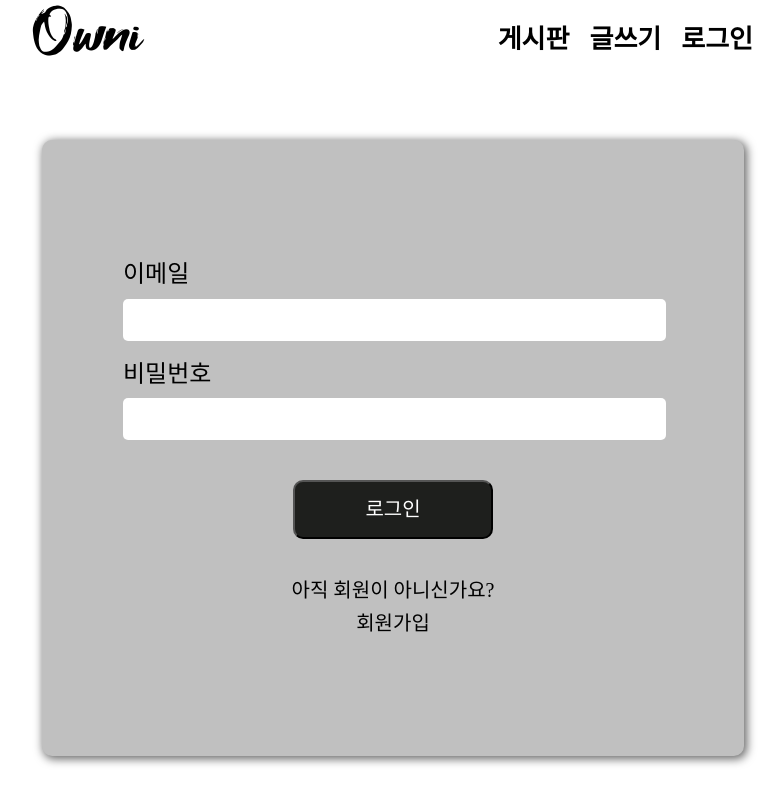
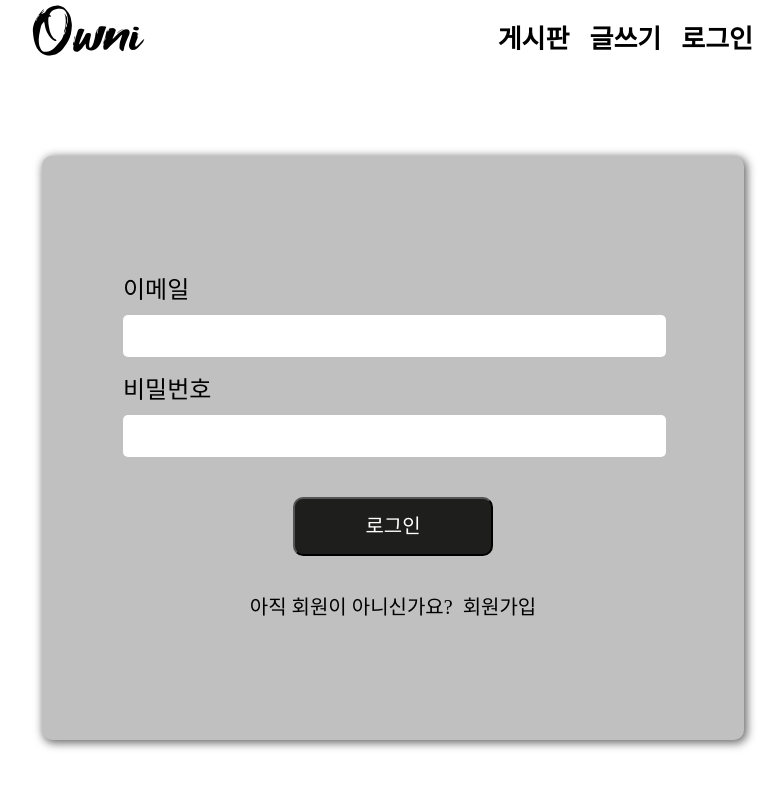
Before and after one commit to owni14/react-crud-project, a React (Create React App) app: page /Sign-in in a window 1280 px wide. Shown: the top 804 px of the page, without its empty margins (247-1031 px from the left). Built offline with nearby package versions, Linux system fonts and the light colour scheme; a web font is replaced by a local one.

Commit message:
:art: style: Link 태그 > styled로 적용

```diff
--- a/src/pages/Sign.styled.ts
+++ b/src/pages/Sign.styled.ts
@@ -1,3 +1,4 @@
+import { Link } from 'react-router-dom';
 import styled from 'styled-components';
 
 // SignUp, SignIn에서 사용되는 스타일
@@ -21,10 +22,10 @@ export const SignTextContainer = styled.div`
   gap: 1rem;
 `;
 
-export const SignTextBox = styled.div<{ align?: string }>`
+export const SignTextBox = styled.div<{ align?: string; direction?: string }>`
   width: 100%;
   display: flex;
-  flex-direction: column;
+  flex-direction: ${({ direction }) => (direction ? `${direction}` : 'column')};
   align-items: ${({ align }) => (align ? `${align}` : 'flex-start')};
   justify-content: center;
   gap: 0.5rem;
@@ -62,3 +63,9 @@ export const SignButton = styled.button<{ theme: string }>`
     background-color: ${({ theme }) => theme.colors.lightBlack};
   }
 `;
+
+export const LinkText = styled(Link)<{ theme: string }>`
+  &:hover {
+    color: ${({ theme }) => theme.colors.white};
+  }
+`;
--- a/src/pages/SignIn.tsx
+++ b/src/pages/SignIn.tsx
@@ -16,9 +16,9 @@ const SignIn = () => {
           ))}
         </S.SignTextContainer>
         <S.SignButton>로그인</S.SignButton>
-        <S.SignTextBox align='center'>
+        <S.SignTextBox align='center' direction='row'>
           <S.SignText size='1rem'>아직 회원이 아니신가요?</S.SignText>
-          <Link to='/Sign-up'>회원가입</Link>
+          <S.LinkText to='/Sign-up'>회원가입</S.LinkText>
         </S.SignTextBox>
       </S.SignLayout>
     </Border>
```
